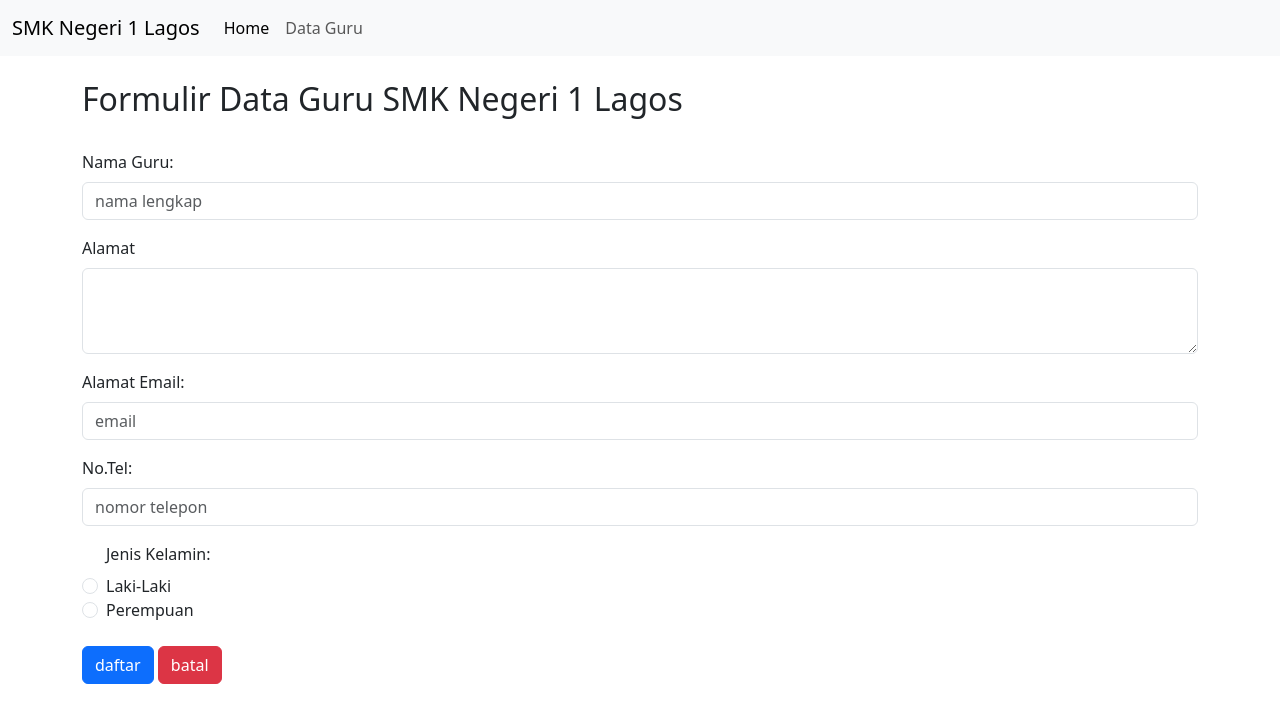
After one commit to KopiSusu45/TugasIndividu, a PHP site: page /form-guru.php in a window 1280 px wide. The commit adds this page. Shown: the top 723 px of the page. Run offline with PHP 8.4, Linux system fonts and the light colour scheme; data that the repository does not hold is empty; some libraries are stand-ins or nearby versions.

Commit message:
Add files via upload

```diff
--- /dev/null
+++ b/config.php
@@ -0,0 +1,11 @@
+<?php
+$server      ="localhost";
+$user="root";
+$password="";
+$namadatabase="sekolah";
+
+$db=mysqli_connect($server,$user,$password,$namadatabase);
+
+if(!$db){
+    die("gagal terhubung database: " . mysqli_connect_error());
+}
--- /dev/null
+++ b/form-guru.php
@@ -0,0 +1,100 @@
+<?php
+include'config.php';
+    $id_guru = '';
+    $nama = '';
+    $jk = '';
+    $alamat = '';
+    $no_telepon = '';
+    $email = '';
+
+    if(isset($_GET['edit'])){
+        $id_guru = $_GET['edit'];
+        $sql = "SELECT * FROM data_guru WHERE id_guru='$id_guru';";
+        $query = mysqli_query($db, $sql);
+        $result = mysqli_fetch_assoc($query);
+        $nama = $result['nama_guru'];
+        $jk = $result['jenis_kelamin'];
+        $alamat = $result['alamat'];
+        $notel = $result['no_telepon'];
+        $email = $result['email'];
+    }
+?>
+
+<!DOCTYPE html>
+<html lang="en">
+<head>
+    <meta charset="UTF-8">
+    <meta name="viewport" content="width=device-width, initial-scale=1.0">
+    <title>SMK Negeri 1 Lagos</title>
+    <link rel="stylesheet" href="../css/bootstrap.min.css"/>
+</head>
+<body>
+    <nav class="navbar navbar-expand-lg bg-body-tertiary">
+    <div class="container-fluid">
+        <a class="navbar-brand" href="#">SMK Negeri 1 Lagos</a>
+        <button class="navbar-toggler" type="button" data-bs-toggle="collapse" data-bs-target="#navbarNavAltMarkup" aria-controls="navbarNavAltMarkup" aria-expanded="false" aria-label="Toggle navigation">
+        <span class="navbar-toggler-icon"></span>
+        </button>
+        <div class="collapse navbar-collapse" id="navbarNavAltMarkup">
+        <div class="navbar-nav">
+            <a class="nav-link active" aria-current="page" href="index1.php">Home</a>
+            <a class="nav-link" href="form-guru.php">Data Guru</a>
+        </div>
+        </div>
+    </div>
+    </nav>
+    <div class="container mt-4">
+    <h2>Formulir Data Guru SMK Negeri 1 Lagos</h2><br>
+        <form action="proses-guru.php" method="POST">
+        <input type="hidden" value="<?php echo $id_guru;?>" name="id_guru">
+            <div class="mb-3">
+                <label for="nama" class="form-label">Nama Guru: </label>
+                <input type="text" class="form-control" name="nama" value="<?php echo $nama;?>" placeholder="nama lengkap" />
+            </div>
+            <div class="mb-3">
+                <label for="alamat" class="form-label">Alamat</label>
+                <textarea class="form-control" name="alamat" rows="3"><?php echo $alamat;?></textarea>
+            </div>
+            <div class="mb-3">
+                <label for="email" class="form-label">Alamat Email: </label>
+                <input type="email" class="form-control" name="email" value="<?php echo $email;?>" placeholder="email " />
+            </div>
+            <div class="mb-3">
+                <label for="notel" class="form-label">No.Tel: </label>
+                <input type="number" class="form-control" name="notel" value="<?php echo $notel;?>" placeholder="nomor telepon" />
+            </div>
+            <div class="mb-3">
+            <div class="form-check">
+            <label for="jenis_kelamin" class="form-label">Jenis Kelamin:</label><br>
+                <input class="form-check-input" type="radio" name="jenis_kelamin" <?php if($jk == 'laki-laki'){echo "checked";}?> value="laki-laki">
+                <label class="form-check-label" for="laki-laki">Laki-Laki</label><br>
+                <input class="form-check-input" type="radio" name="jenis_kelamin" <?php if($jk == 'perempuan'){echo "checked";}?> value="perempuan">
+                <label class="form-check-label" for="laki-laki">Perempuan</label>
+            </div>
+            </div>
+            <div class="mb-3 row mt-4">
+                <div class="col">
+                    <?php
+                        if(isset($_GET['edit'])){
+                    ?>
+                            <button type="submit" name="aksi" value="edit" class="btn btn-primary">
+                                simpan perubahan
+                        </button>
+                        <?php
+                        }else{
+                        ?>
+                            <button type="submit" name="aksi" value="add" class="btn btn-primary">
+                                daftar
+                        </button>
+                        <?php
+                        }
+                        ?>
+                        <a href="index1.php" type="button" class="btn btn-danger">batal</a>
+
+                </div>
+            </div>
+        </form>
+    </div>
+
+</body>
+</html>
```
Also changed, not shown: index1.php (+5 -6 lines), proses-guru.php (added, +63 -0 lines).
